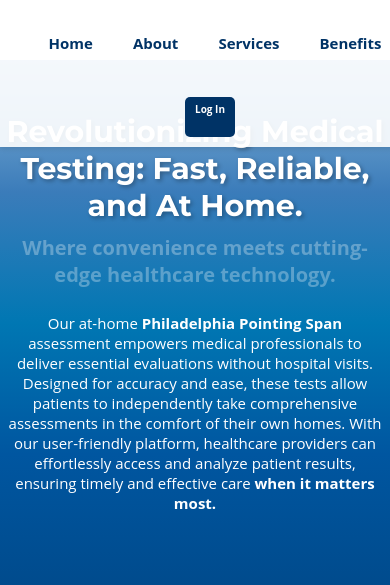
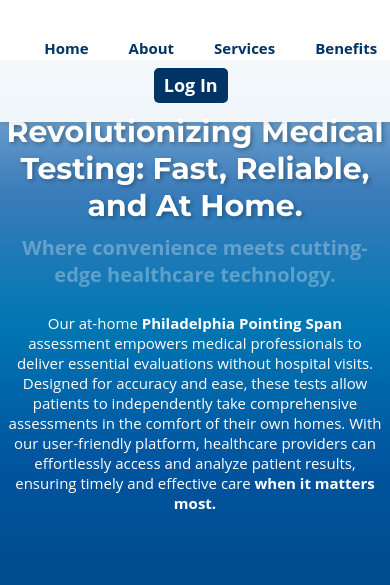
Before and after one commit to defulv86/Team-Senior-Project, a Django app: page / in a window 390 px wide. Shown: the top 585 px of the page. Run offline with Django 5.2, Linux system fonts and the light colour scheme; parts of the project's set-up code (start-up, migrations or seed data) failed here and were passed over.

Commit message:
Update home.css

```diff
--- a/ppst/website/static/css/home.css
+++ b/ppst/website/static/css/home.css
@@ -793,7 +793,7 @@ body {
 }
 
 /* 430 Media */
-@media screen and (max-width: 430px) {
+@media screen and (max-width: 431px) {
     nav {
         display: flex;
         flex-direction: column;
@@ -2182,16 +2182,18 @@ p {
         height: 15vh;
         justify-content: center;
         align-items: center;
+        margin-top: -25px
     }
 
     .login-button {
-        margin-top: px;
+        margin-top: 75px;
         padding: 5px 10px;
-        font-size: 10px;
+        font-size: 18px;
         width: auto;
-        text-align: center;
-        margin-left: 20px;
-        flex-direction: column;
+        height: 25px;
+        text-align: center;
+        margin-left: -400px;
+        flex-direction: row;
         display: flex;
     }
     #section1  {
```
